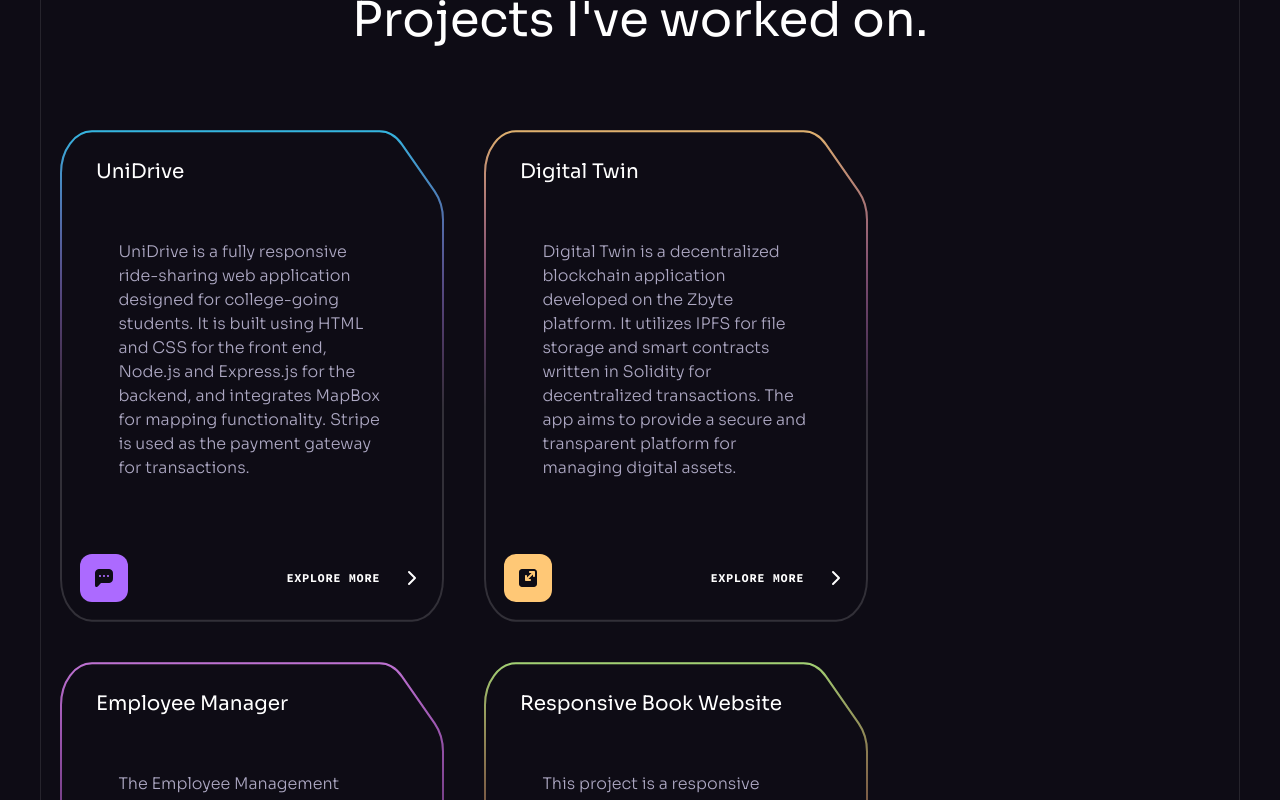
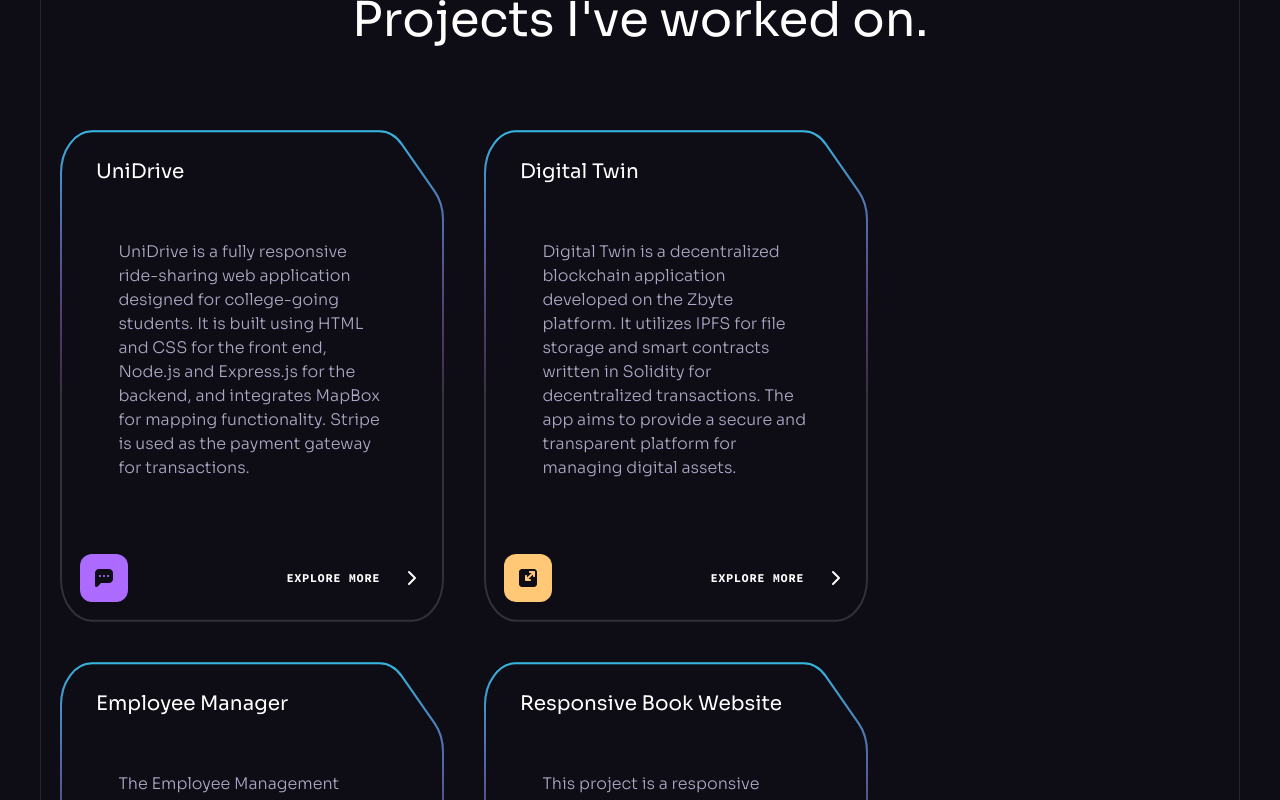
Before and after one commit to still-nikk/portfolio, a React (Vite) app: page / in a window 1280 px wide. Shown: the part 3940-4740 px from the top of the page. Built offline with nearby package versions, Linux system fonts and the light colour scheme.

Commit message:
tried to fix the background not displaying on deployment

```diff
--- a/src/components/Benefits.jsx
+++ b/src/components/Benefits.jsx
@@ -1,70 +1,11 @@
-// import { benefits } from "../constants";
-// import Heading from "./Heading";
-// import Section from "./Section";
-// import Arrow from "../assets/svg/Arrow";
-// import { GradientLight } from "./design/Benefits";
-// import ClipPath from "../assets/svg/ClipPath";
-
-// const Benefits = () => {
-//   return (
-//     <Section crosses id="features">
-//       <div className="container relative z-2">
-//         <Heading
-//           className="md:max-w-md lg:max-w-2xl"
-//           title="Projects I've Worked On."
-//         />
-
-//         <div className="flex flex-wrap gap-10 mb-10">
-//           {benefits.map((item) => (
-//             <div
-//               className="block relative p-0.5 bg-no-repeat bg-[length:100%_100%] md:max-w-[24rem]"
-//               style={{
-//                 backgroundImage: `url(${item.backgroundUrl})`,
-//               }}
-//               key={item.id}
-//             >
-//               <div className="relative z-2 flex flex-col h-[22rem] p-[2.4rem] pointer-events-none">
-//                 <h5 className="h5 mb-5">{item.title}</h5>
-//                 <p className="body-2 mb-6 text-n-3">{item.text}</p>
-
-//               </div>
-
-//               {/* {item.light && <GradientLight />} */}
-
-//               <div className=" relative z-30 mb-5 mx-5 flex justify-between items-center mt-auto">
-//                   <img
-//                     src={item.iconUrl}
-//                     width={48}
-//                     height={48}
-//                     alt={item.title}
-//                   />
-//                   <div className=" flex justify-center items-center hover:scale-[1.05] transition-transform">
-
-//                   <p className="ml-auto font-code text-xs font-bold text-n-1 uppercase tracking-wider cursor-pointer "
-//                   onClick={() => window.open(item.gitURL, '_blank', 'noopener,noreferrer')}>
-//                     Explore more
-//                   </p>
-//                   <Arrow />
-//                     </div>
-//                 </div>
-
-//               <ClipPath />
-//             </div>
-//           ))}
-//         </div>
-//       </div>
-//     </Section>
-//   );
-// };
-
-// export default Benefits;
-
 import { benefits } from "../constants";
 import Heading from "./Heading";
 import Section from "./Section";
 import Arrow from "../assets/svg/Arrow";
 import { GradientLight } from "./design/Benefits";
 import ClipPath from "../assets/svg/ClipPath";
+import card7 from '../assets/benefits/card-1.svg';
+
 
 const Benefits = () => {
   return (
@@ -80,7 +21,7 @@ const Benefits = () => {
             <div
               className="flex justify-between flex-col relative p-5 bg-no-repeat bg-[length:100%_100%] md:max-w-[24rem]"
               style={{
-                backgroundImage: `url(${item.backgroundUrl})`,
+                backgroundImage: `url(${card7})`,
               }}
               key={item.id}
             >
```
